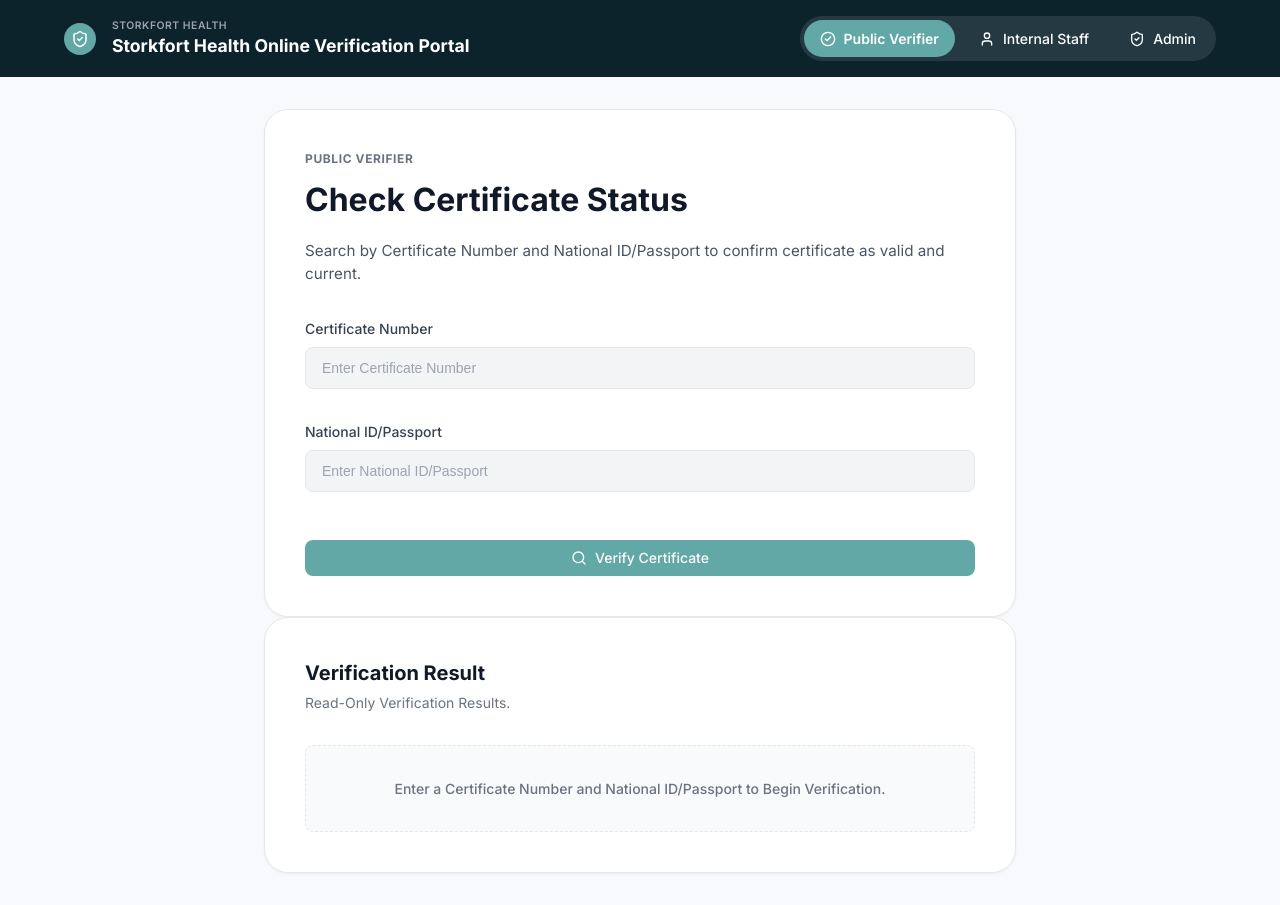
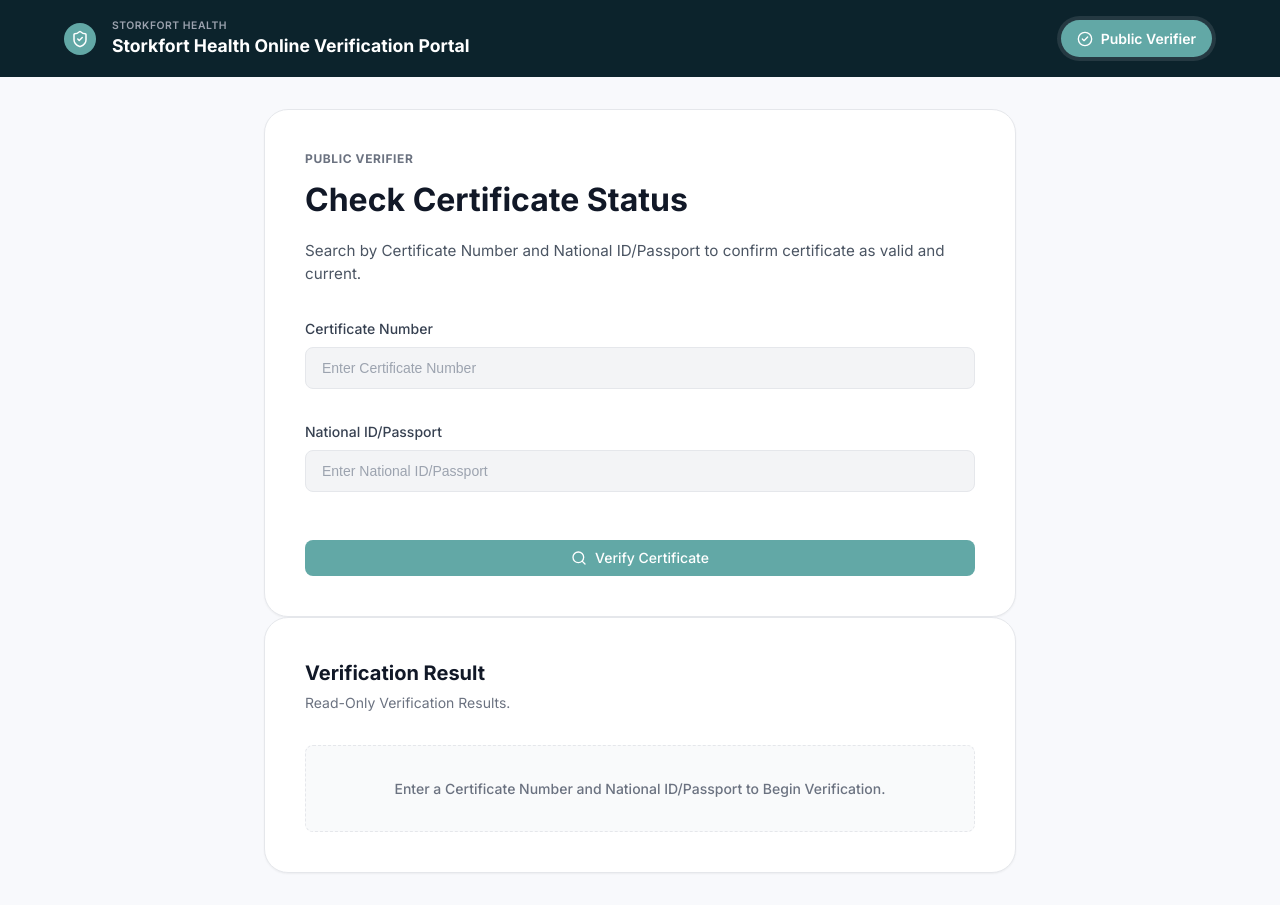
Before and after one commit to Frankmona/storkhealth, a Next.js app: page / in a window 1280 px wide. Built offline with nearby package versions, Linux system fonts and the light colour scheme.

Commit message:
Comment out Internal Staff and Admin portal links from navigation

```diff
--- a/src/app/admin/AdminDashboardClient.tsx
+++ b/src/app/admin/AdminDashboardClient.tsx
@@ -347,12 +347,12 @@ export default function AdminDashboardClient({
             <Link href="/" style={{ display: 'flex', alignItems: 'center', gap: '0.5rem', color: '#9ca3af', textDecoration: 'none', fontSize: '0.875rem', padding: '0.5rem 1rem', borderRadius: 'var(--radius-full)' }}>
               <Globe size={16} /> Public Verifier
             </Link>
-            <Link href="/internal" style={{ display: 'flex', alignItems: 'center', gap: '0.5rem', color: '#9ca3af', textDecoration: 'none', fontSize: '0.875rem', padding: '0.5rem 1rem', borderRadius: 'var(--radius-full)' }}>
+            {/* <Link href="/internal" style={{ display: 'flex', alignItems: 'center', gap: '0.5rem', color: '#9ca3af', textDecoration: 'none', fontSize: '0.875rem', padding: '0.5rem 1rem', borderRadius: 'var(--radius-full)' }}>
               <Users size={16} /> Internal Staff
             </Link>
             <Link href="/admin" style={{ display: 'flex', alignItems: 'center', gap: '0.5rem', color: 'white', backgroundColor: '#54a69c', textDecoration: 'none', fontSize: '0.875rem', padding: '0.5rem 1rem', borderRadius: 'var(--radius-full)', fontWeight: 500 }}>
               <Lock size={16} /> Admin
-            </Link>
+            </Link> */}
           </div>
         </div>
 
--- a/src/components/TopNavigation.tsx
+++ b/src/components/TopNavigation.tsx
@@ -28,12 +28,12 @@ export function TopNavigation() {
           <Link href="/" className={`btn btn-nav ${pathname === '/' ? 'active' : ''}`} style={{ borderRadius: 'var(--radius-full)' }}>
             <CheckCircle2 size={16} /> Public Verifier
           </Link>
-          <Link href="/internal" className={`btn btn-nav ${pathname.startsWith('/internal') ? 'active' : ''}`} style={{ borderRadius: 'var(--radius-full)' }}>
+          {/* <Link href="/internal" className={`btn btn-nav ${pathname.startsWith('/internal') ? 'active' : ''}`} style={{ borderRadius: 'var(--radius-full)' }}>
             <User size={16} /> Internal Staff
           </Link>
           <Link href="/admin" className={`btn btn-nav ${pathname.startsWith('/admin') ? 'active' : ''}`} style={{ borderRadius: 'var(--radius-full)' }}>
             <ShieldCheck size={16} /> Admin
-          </Link>
+          </Link> */}
         </div>
       </div>
     </div>
```
